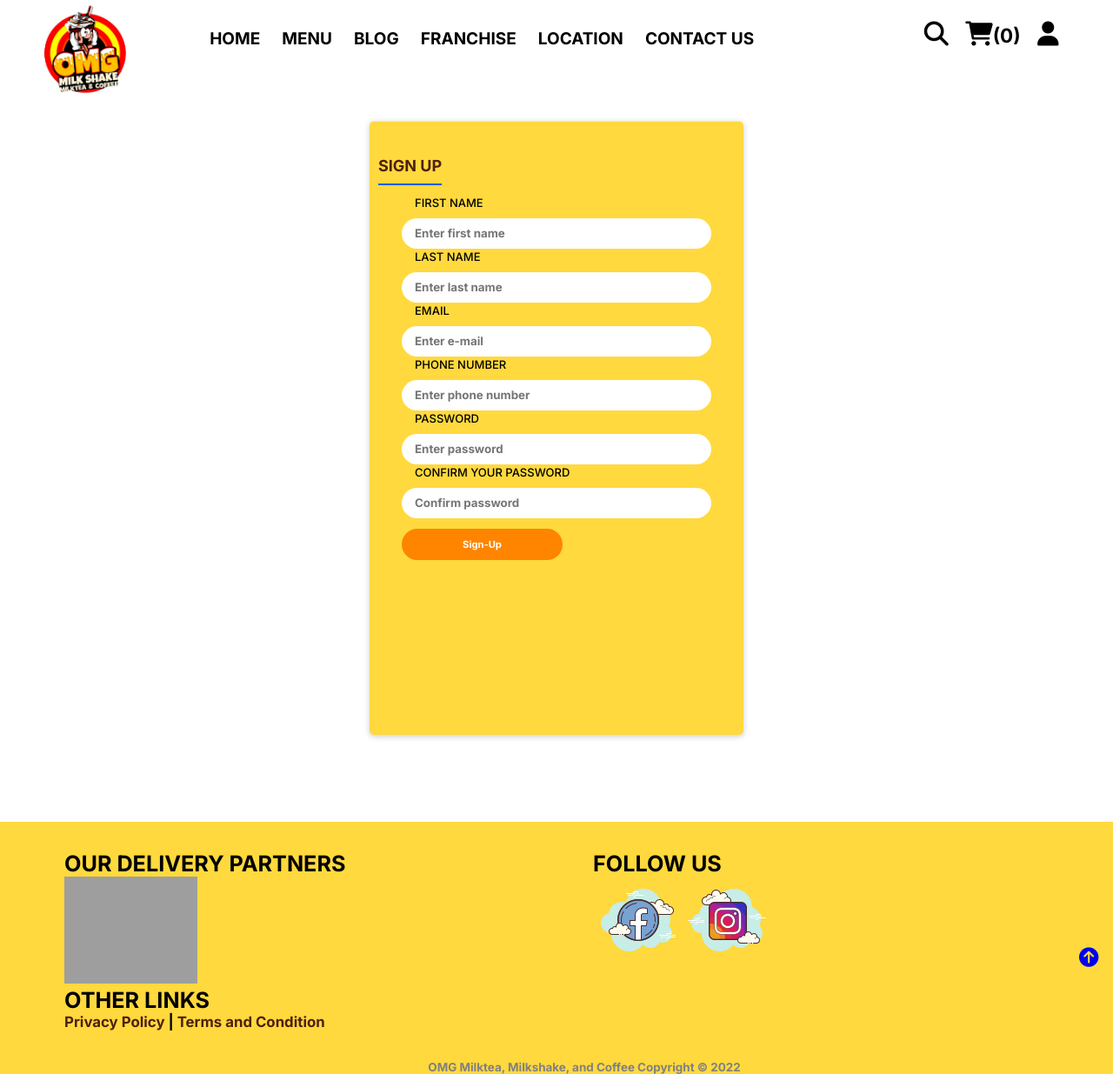
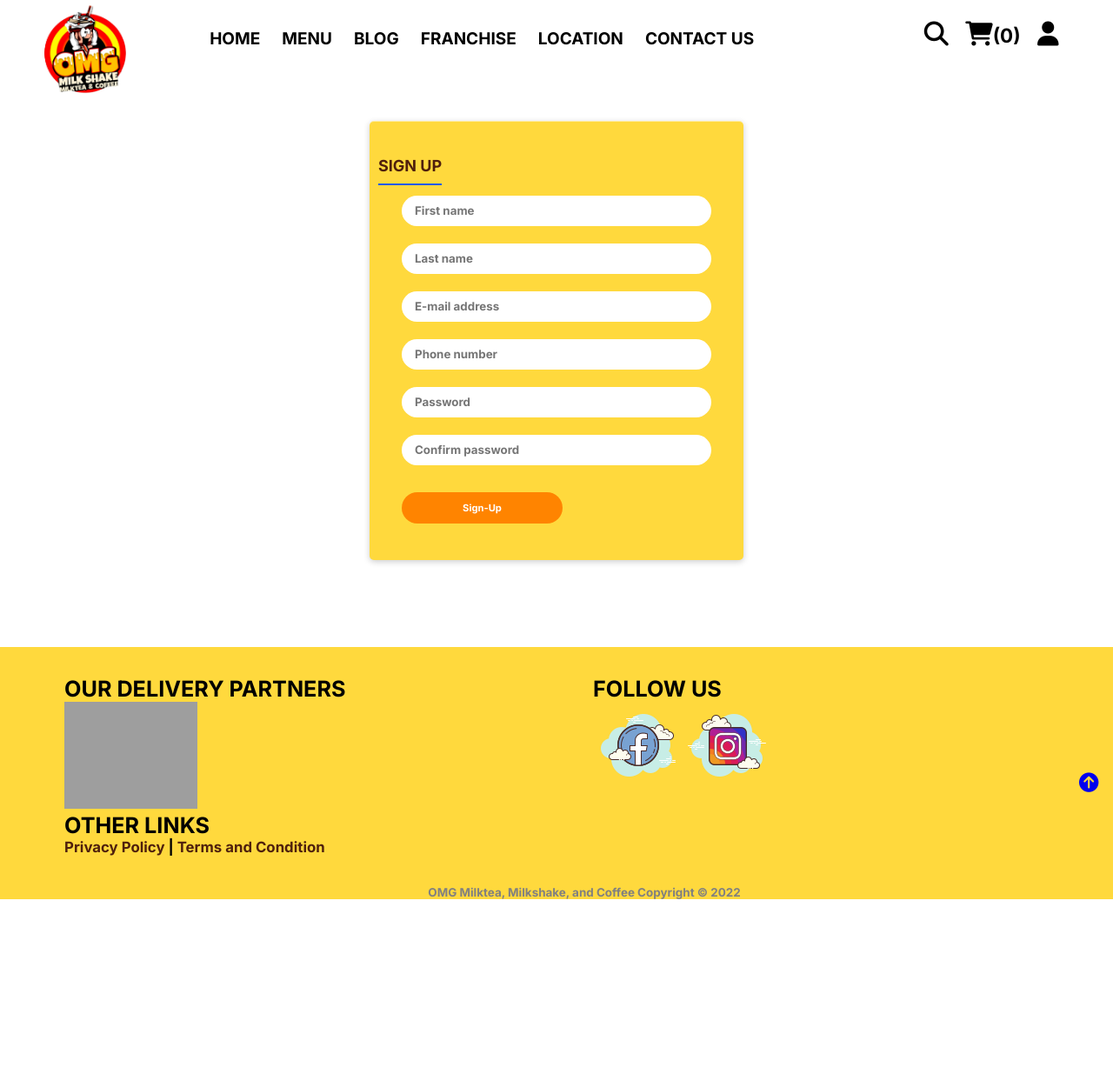
Before and after one commit to Mariaericka/OMG-philippines, a PHP site: page /OMG-philippines/register.php in a window 1280 px wide; the page is wider, and only the part inside the window is pictured. Shown: that part at 87% size. After the commit the page ends 1034 px from the top of that part, so only its background shows below. Run offline with PHP 8.4, Linux system fonts and the light colour scheme; data comes from the database, SQL or seed files in the repository; some libraries are stand-ins or nearby versions; some web fonts are replaced; grey boxes are pictures that could not be loaded.

Commit message:
this is good

```diff
--- a/css/style2.css
+++ b/css/style2.css
@@ -12,9 +12,6 @@
    --red:rgb(155 8 8);
    --white:#ffff;
 }
-.error-message {
-   color: red;
-   margin-top: -19px;}
 
 .headeropen{
    width: 400px!important;
@@ -913,7 +910,7 @@ p {
 
 
  .frame {
-   height: 706px;
+   height: 505px;
    width: 430px;
    background:#FFD93D;
    background-size: cover;
--- a/register.php
+++ b/register.php
@@ -28,43 +28,29 @@ if(isset($_SESSION['user_id'])){
 </head>
 <body>
 <?php include 'components/user_header.php'; ?>
-
 <div class="container1">
       <div class="frame">
          <div class="nav1">
             <li class="signin-active"><a class="btn1">Sign up</a></li>
-
             <div class="form-signin">
-
-<label for="fullname">First Name</label>
-<input type="text" class="form-styling" id="name" name="name"  maxlength="50"placeholder="Enter first name" required="required" style="background-color: white;background-image: none; color: black;">
-<div id="nameError" class="error-message"></div>
-
-<label for="fullname">Last Name</label>
-<input type="text" class="form-styling" id="lname" name="lname"  maxlength="50"placeholder="Enter last name" required="required" style="background-color: white;background-image: none; color: black;">
-<div id="lnameError" class="error-message"></div>
+               <input type="text" class="form-styling" id="name" name="name"title="Enter your First name" maxlength="50" placeholder="First name" required="required" style="background-color: white;background-image: none; color: black;">
 
 
-<label for="email">Email</label>
-<input type="text" class="form-styling" id="email" name="email"maxlength="30" placeholder="Enter e-mail" required="required" style="background-color: white;background-image: none; color: black;">
-<div id="emailError" class="error-message"></div>
-
-<label for="number"> Phone Number</label>
-<input type="tel" class="form-styling" id="number" name="number" maxlength="11"placeholder="Enter phone number" required="required" style="background-color: white;background-image: none; color: black;">
-<div id="numberError" class="error-message"></div>
-
-<label for="Password">Password</label>
-<input type="password"  class="form-styling" id="password" name="password"  placeholder="Enter password" required="required" style="background-color: white;background-image: none; color: black;">
-<div id="passwordError" class="error-message"></div>
-
-<label for="Password">Confirm Your Password</label>
-<input type="password"  class="form-styling" id="cpass" name="cpass" placeholder="Confirm password" required="required" style="background-color: white;background-image: none; color: black;">
-<div id="cpassError" class="error-message"></div>
-
-<input type="submit" onclick="signUpBtn()" name="submit" value="Sign-up" class="btn" >
-</div>
+               <input type="text" class="form-styling" id="lname" name="lname" title="Enter your last name"maxlength="50" placeholder="Last name" required="required" style="background-color: white;background-image: none; color: black;">
 
 
+               <input type="text" class="form-styling" id="email" name="email" title="Enter a valid email address" maxlength="30" placeholder="E-mail address" required="required" style="background-color: white;background-image: none; color: black;">
+
+
+               <input type="tel" class="form-styling" id="number" name="number" title="Enter your 11-digit phone number" maxlength="11" placeholder="Phone number" required="required" style="background-color: white;background-image: none; color: black;">
+
+
+               <input type="password" class="form-styling" id="password" name="password" title="At least 8 characters long, 1 uppercase letter, 1 lowercase letter, 1 number, and 1 special character" placeholder="Password" required="required" style="background-color: white;background-image: none; color: black;">
+
+               <input type="password" class="form-styling" id="cpass" name="cpass"title="Confirm your password" placeholder="Confirm password" required="required" style="background-color: white;background-image: none; color: black;">
+
+               <input type="submit" onclick="signUpBtn()" name="submit" value="Sign-up" class="btn">
+            </div>
          </div>
       </div>
    </div>
@@ -197,33 +183,8 @@ function signUpBtn() {
       const password = document.getElementById("password").value;
       const cpass = document.getElementById("cpass").value;
 
-      if (name.trim() === "") {
-        document.getElementById("nameError").innerText = "Missing first name.";
-         return;
-      } else {
-         document.getElementById("nameError").innerText = "";
-      }
-
-    if (lname.trim() === "") {
-      document.getElementById("lnameError").innerText = "Missing last name.";
-         return;
-      } else {
-         document.getElementById("lnameError").innerText = "";
-      }
- // Validate the first name and last name fields
- const nameRegex = /^[a-zA-Z]+$/;
-    if (!name.match(nameRegex) || !lname.match(nameRegex)) {
-        alert("First name and last name must not contain numbers.");
-        return; // Stop form submission if the names contain numbers
-    }
 
 
-      if (number.trim() === "") {
-        document.getElementById("numberError").innerText = "Please enter your number";
-         return;
-      } else {
-         document.getElementById("numberError").innerText = "";
-      }
 
       let strength = getStrength();
       let message = getMessage();
@@ -265,14 +226,13 @@ function signUpBtn() {
           // You can handle passwords with moderate strength as needed
         } else {
           alert("Password strength: Weak");
-          alert(message);
+
           // You may display an error message to the user or take other actions for weak passwords
         }
       } else {
          alert("Password Doesn't Match!");
       }
     }
-
      // Use jQuery to restrict the input to numbers only
 $(document).ready(function () {
     $('#number').on('input', function () {
```
Lines whose indentation alone changed are shown as unchanged.
